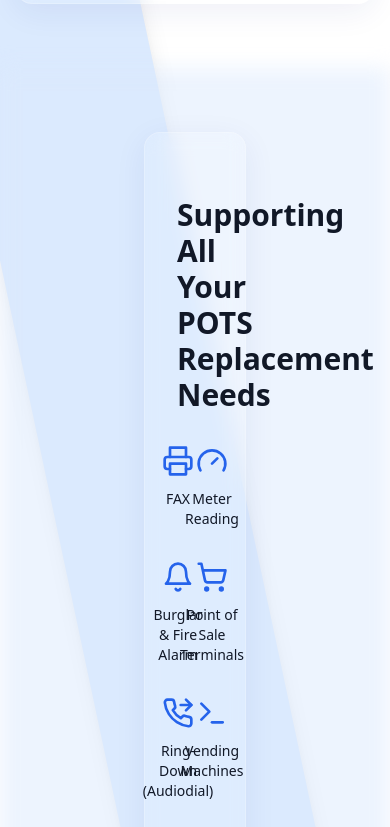
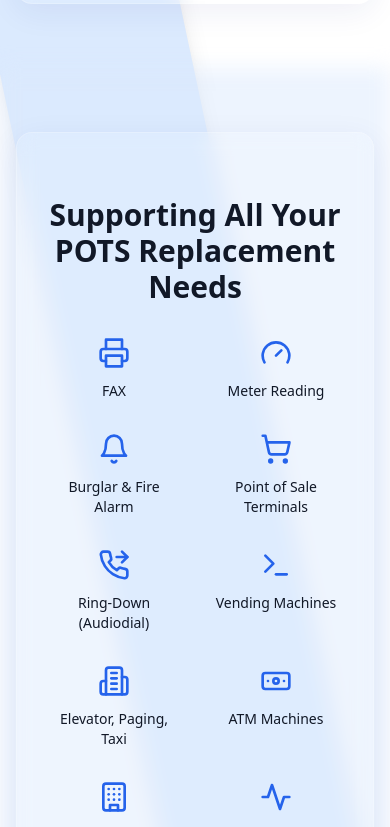
Before and after one commit to dezolent/trustednetworx, a React (Vite) app: page /pots-replacement in a window 390 px wide. Shown: the part 3881-4708 px from the top of the page. Built offline with nearby package versions, Linux system fonts and the light colour scheme.

Commit message:
POTS Replacement Styling

```diff
--- a/src/pages/PotsReplacement.tsx
+++ b/src/pages/PotsReplacement.tsx
@@ -219,7 +219,7 @@ const PotsReplacement = () => {
           <div className="relative py-16 ">
             <div className="absolute inset-0 z-0 bg-blue-100/50" style={{filter: 'blur(10px)'}}/>
             <div className="relative z-10">
-              <div className="mx-32 px-4 sm:px-6 lg:px-8">
+              <div className="lg:mx-32 px-4 sm:px-6 lg:px-8">
                 <div className="glass-morphism rounded-2xl py-16 px-8">
                   <h2 className="text-3xl font-extrabold text-gray-900 text-center mb-8">
                     Supporting All Your POTS Replacement Needs
```
